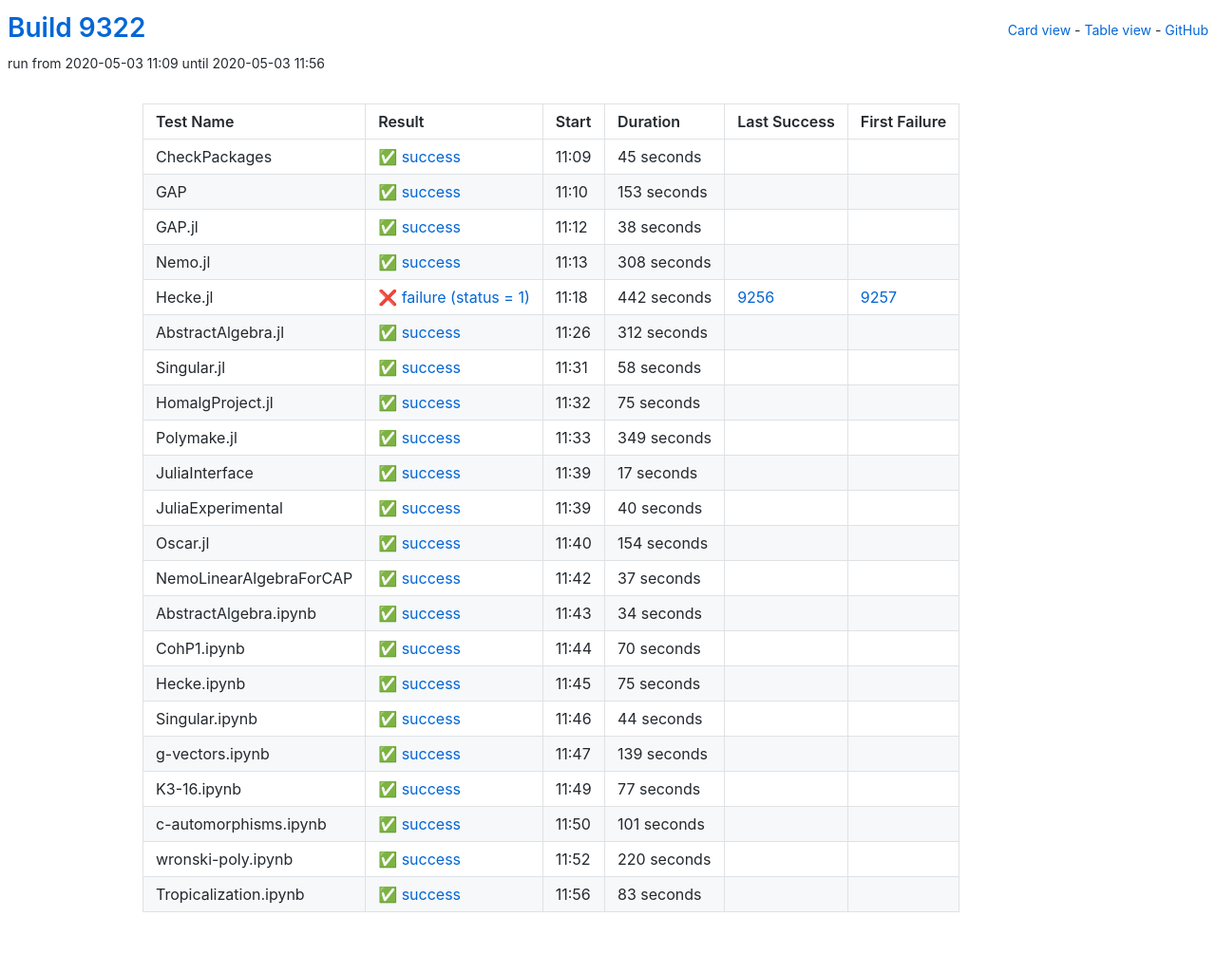
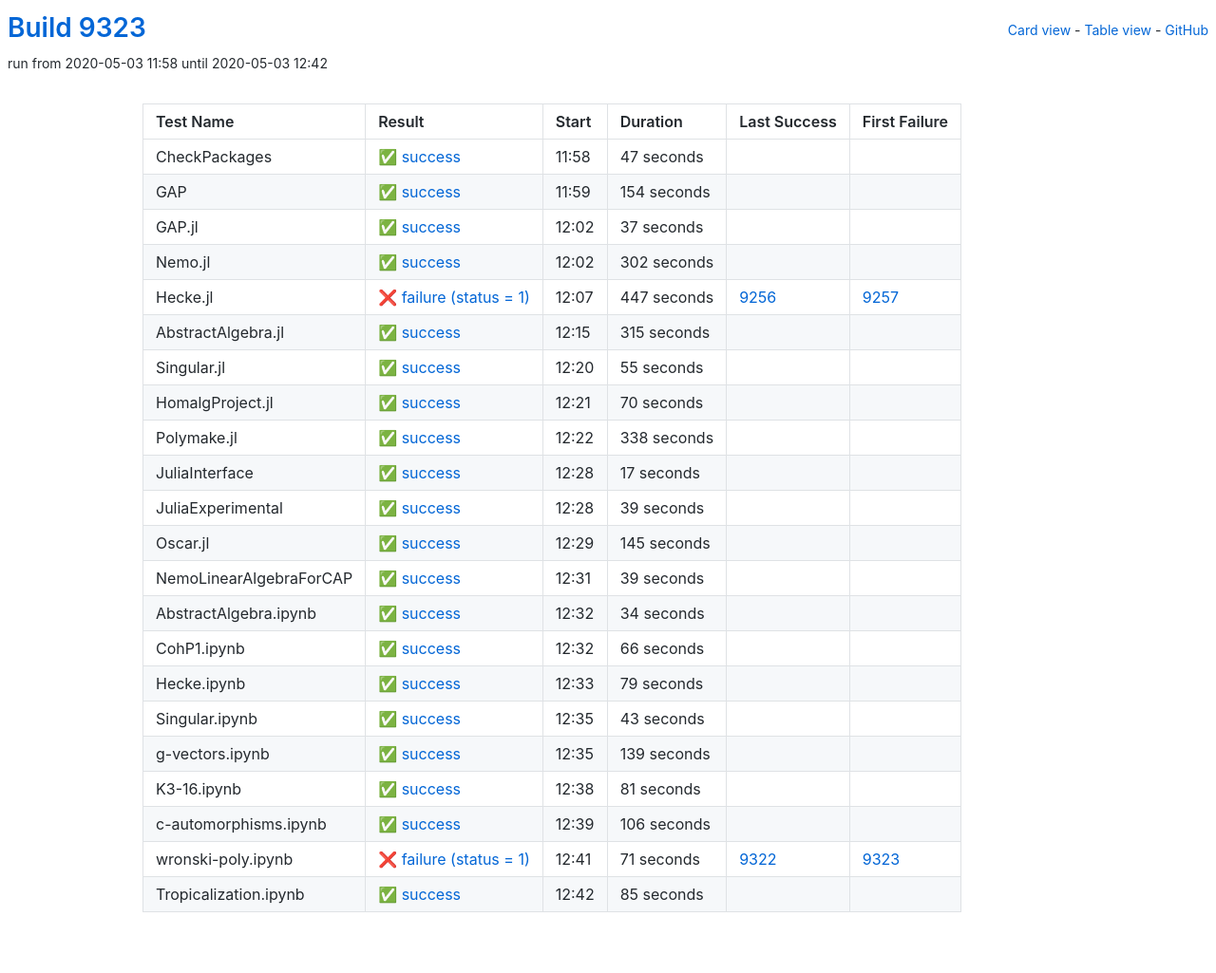
Before and after one commit to oscar-system/oscar-ci-status, a Jekyll site: the page built from table.html, in a window 1280 px wide. Shown: the whole page at 95% size. Built offline with Jekyll 4.4.1, drawn with Linux system fonts in a browser that asks for light colours.

Commit message:
Build 9323

```diff
--- a/_data/ci.yml
+++ b/_data/ci.yml
@@ -1,104 +1,104 @@
-build: 9322
-build_url: https://oscarci.mathematik.uni-kl.de/job/oscar/9322/
+build: 9323
+build_url: https://oscarci.mathematik.uni-kl.de/job/oscar/9323/
 job: oscar
 tests:
-- duration: 45
+- duration: 47
   exitcode: 0
   first_failure: false
   first_failure_url: null
   last_success: false
   last_success_url: null
-  log: https://oscarci.mathematik.uni-kl.de/job/oscar/9322/artifact/logs/build-9322/CheckPackages.log
+  log: https://oscarci.mathematik.uni-kl.de/job/oscar/9323/artifact/logs/build-9323/CheckPackages.log
   name: CheckPackages
-  start: 2020-05-03 11:09
+  start: 2020-05-03 11:58
   status: success
   success: true
-- duration: 153
+- duration: 154
   exitcode: 0
   first_failure: false
   first_failure_url: null
   last_success: false
   last_success_url: null
-  log: https://oscarci.mathematik.uni-kl.de/job/oscar/9322/artifact/logs/build-9322/GAP.log
+  log: https://oscarci.mathematik.uni-kl.de/job/oscar/9323/artifact/logs/build-9323/GAP.log
   name: GAP
-  start: 2020-05-03 11:10
+  start: 2020-05-03 11:59
   status: success
   success: true
-- duration: 38
+- duration: 37
   exitcode: 0
   first_failure: false
   first_failure_url: null
   last_success: false
   last_success_url: null
-  log: https://oscarci.mathematik.uni-kl.de/job/oscar/9322/artifact/logs/build-9322/GAP.jl.log
+  log: https://oscarci.mathematik.uni-kl.de/job/oscar/9323/artifact/logs/build-9323/GAP.jl.log
   name: GAP.jl
-  start: 2020-05-03 11:12
+  start: 2020-05-03 12:02
   status: success
   success: true
-- duration: 308
+- duration: 302
   exitcode: 0
   first_failure: false
   first_failure_url: null
   last_success: false
   last_success_url: null
-  log: https://oscarci.mathematik.uni-kl.de/job/oscar/9322/artifact/logs/build-9322/Nemo.jl.log
+  log: https://oscarci.mathematik.uni-kl.de/job/oscar/9323/artifact/logs/build-9323/Nemo.jl.log
   name: Nemo.jl
-  start: 2020-05-03 11:13
+  start: 2020-05-03 12:02
   status: success
   success: true
-- duration: 442
+- duration: 447
   exitcode: 1
   first_failure: 9257
   first_failure_url: https://oscarci.mathematik.uni-kl.de/job/oscar/9257/
   last_success: 9256
   last_success_url: https://oscarci.mathematik.uni-kl.de/job/oscar/9256/
-  log: https://oscarci.mathematik.uni-kl.de/job/oscar/9322/artifact/logs/build-9322/Hecke.jl.log
+  log: https://oscarci.mathematik.uni-kl.de/job/oscar/9323/artifact/logs/build-9323/Hecke.jl.log
   name: Hecke.jl
-  start: 2020-05-03 11:18
+  start: 2020-05-03 12:07
   status: failure
   success: false
-- duration: 312
+- duration: 315
   exitcode: 0
   first_failure: false
   first_failure_url: null
   last_success: false
   last_success_url: null
-  log: https://oscarci.mathematik.uni-kl.de/job/oscar/9322/artifact/logs/build-9322/AbstractAlgebra.jl.log
+  log: https://oscarci.mathematik.uni-kl.de/job/oscar/9323/artifact/logs/build-9323/AbstractAlgebra.jl.log
   name: AbstractAlgebra.jl
-  start: 2020-05-03 11:26
+  start: 2020-05-03 12:15
   status: success
   success: true
-- duration: 58
+- duration: 55
   exitcode: 0
   first_failure: false
   first_failure_url: null
   last_success: false
   last_success_url: null
-  log: https://oscarci.mathematik.uni-kl.de/job/oscar/9322/artifact/logs/build-9322/Singular.jl.log
+  log: https://oscarci.mathematik.uni-kl.de/job/oscar/9323/artifact/logs/build-9323/Singular.jl.log
   name: Singular.jl
-  start: 2020-05-03 11:31
+  start: 2020-05-03 12:20
   status: success
   success: true
-- duration: 75
+- duration: 70
   exitcode: 0
   first_failure: false
   first_failure_url: null
   last_success: false
   last_success_url: null
-  log: https://oscarci.mathematik.uni-kl.de/job/oscar/9322/artifact/logs/build-9322/HomalgProject.jl.log
+  log: https://oscarci.mathematik.uni-kl.de/job/oscar/9323/artifact/logs/build-9323/HomalgProject.jl.log
   name: HomalgProject.jl
-  start: 2020-05-03 11:32
+  start: 2020-05-03 12:21
   status: success
   success: true
-- duration: 349
+- duration: 338
   exitcode: 0
   first_failure: false
   first_failure_url: null
   last_success: false
   last_success_url: null
-  log: https://oscarci.mathematik.uni-kl.de/job/oscar/9322/artifact/logs/build-9322/Polymake.jl.log
+  log: https://oscarci.mathematik.uni-kl.de/job/oscar/9323/artifact/logs/build-9323/Polymake.jl.log
   name: Polymake.jl
-  start: 2020-05-03 11:33
+  start: 2020-05-03 12:22
   status: success
   success: true
 - duration: 17
@@ -107,42 +107,42 @@
   first_failure_url: null
   last_success: false
   last_success_url: null
-  log: https://oscarci.mathematik.uni-kl.de/job/oscar/9322/artifact/logs/build-9322/JuliaInterface.log
+  log: https://oscarci.mathematik.uni-kl.de/job/oscar/9323/artifact/logs/build-9323/JuliaInterface.log
   name: JuliaInterface
-  start: 2020-05-03 11:39
+  start: 2020-05-03 12:28
   status: success
   success: true
-- duration: 40
+- duration: 39
   exitcode: 0
   first_failure: false
   first_failure_url: null
   last_success: false
   last_success_url: null
-  log: https://oscarci.mathematik.uni-kl.de/job/oscar/9322/artifact/logs/build-9322/JuliaExperimental.log
+  log: https://oscarci.mathematik.uni-kl.de/job/oscar/9323/artifact/logs/build-9323/JuliaExperimental.log
   name: JuliaExperimental
-  start: 2020-05-03 11:39
+  start: 2020-05-03 12:28
   status: success
   success: true
-- duration: 154
+- duration: 145
   exitcode: 0
   first_failure: false
   first_failure_url: null
   last_success: false
   last_success_url: null
-  log: https://oscarci.mathematik.uni-kl.de/job/oscar/9322/artifact/logs/build-9322/Oscar.jl.log
+  log: https://oscarci.mathematik.uni-kl.de/job/oscar/9323/artifact/logs/build-9323/Oscar.jl.log
   name: Oscar.jl
-  start: 2020-05-03 11:40
+  start: 2020-05-03 12:29
   status: success
   success: true
-- duration: 37
+- duration: 39
   exitcode: 0
   first_failure: false
   first_failure_url: null
   last_success: false
   last_success_url: null
-  log: https://oscarci.mathematik.uni-kl.de/job/oscar/9322/artifact/logs/build-9322/NemoLinearAlgebraForCAP.log
+  log: https://oscarci.mathematik.uni-kl.de/job/oscar/9323/artifact/logs/build-9323/NemoLinearAlgebraForCAP.log
   name: NemoLinearAlgebraForCAP
-  start: 2020-05-03 11:42
+  start: 2020-05-03 12:31
   status: success
   success: true
 - duration: 34
@@ -151,42 +151,42 @@
   first_failure_url: null
   last_success: false
   last_success_url: null
-  log: https://oscarci.mathematik.uni-kl.de/job/oscar/9322/artifact/logs/build-9322/AbstractAlgebra.ipynb.log
+  log: https://oscarci.mathematik.uni-kl.de/job/oscar/9323/artifact/logs/build-9323/AbstractAlgebra.ipynb.log
   name: AbstractAlgebra.ipynb
-  start: 2020-05-03 11:43
+  start: 2020-05-03 12:32
   status: success
   success: true
-- duration: 70
+- duration: 66
   exitcode: 0
   first_failure: false
   first_failure_url: null
   last_success: false
   last_success_url: null
-  log: https://oscarci.mathematik.uni-kl.de/job/oscar/9322/artifact/logs/build-9322/CohP1.ipynb.log
+  log: https://oscarci.mathematik.uni-kl.de/job/oscar/9323/artifact/logs/build-9323/CohP1.ipynb.log
   name: CohP1.ipynb
-  start: 2020-05-03 11:44
+  start: 2020-05-03 12:32
   status: success
   success: true
-- duration: 75
+- duration: 79
   exitcode: 0
   first_failure: false
   first_failure_url: null
   last_success: false
   last_success_url: null
-  log: https://oscarci.mathematik.uni-kl.de/job/oscar/9322/artifact/logs/build-9322/Hecke.ipynb.log
+  log: https://oscarci.mathematik.uni-kl.de/job/oscar/9323/artifact/logs/build-9323/Hecke.ipynb.log
   name: Hecke.ipynb
-  start: 2020-05-03 11:45
+  start: 2020-05-03 12:33
   status: success
   success: true
-- duration: 44
+- duration: 43
   exitcode: 0
   first_failure: false
   first_failure_url: null
   last_success: false
   last_success_url: null
-  log: https://oscarci.mathematik.uni-kl.de/job/oscar/9322/artifact/logs/build-9322/Singular.ipynb.log
+  log: https://oscarci.mathematik.uni-kl.de/job/oscar/9323/artifact/logs/build-9323/Singular.ipynb.log
   name: Singular.ipynb
-  start: 2020-05-03 11:46
+  start: 2020-05-03 12:35
   status: success
   success: true
 - duration: 139
@@ -195,52 +195,52 @@
   first_failure_url: null
   last_success: false
   last_success_url: null
-  log: https://oscarci.mathematik.uni-kl.de/job/oscar/9322/artifact/logs/build-9322/g-vectors.ipynb.log
+  log: https://oscarci.mathematik.uni-kl.de/job/oscar/9323/artifact/logs/build-9323/g-vectors.ipynb.log
   name: g-vectors.ipynb
-  start: 2020-05-03 11:47
+  start: 2020-05-03 12:35
   status: success
   success: true
-- duration: 77
+- duration: 81
   exitcode: 0
   first_failure: false
   first_failure_url: null
   last_success: false
   last_success_url: null
-  log: https://oscarci.mathematik.uni-kl.de/job/oscar/9322/artifact/logs/build-9322/K3-16.ipynb.log
+  log: https://oscarci.mathematik.uni-kl.de/job/oscar/9323/artifact/logs/build-9323/K3-16.ipynb.log
   name: K3-16.ipynb
-  start: 2020-05-03 11:49
+  start: 2020-05-03 12:38
   status: success
   success: true
-- duration: 101
+- duration: 106
   exitcode: 0
   first_failure: false
   first_failure_url: null
   last_success: false
   last_success_url: null
-  log: https://oscarci.mathematik.uni-kl.de/job/oscar/9322/artifact/logs/build-9322/c-automorphisms.ipynb.log
+  log: https://oscarci.mathematik.uni-kl.de/job/oscar/9323/artifact/logs/build-9323/c-automorphisms.ipynb.log
   name: c-automorphisms.ipynb
-  start: 2020-05-03 11:50
+  start: 2020-05-03 12:39
   status: success
   success: true
-- duration: 220
+- duration: 71
+  exitcode: 1
+  first_failure: 9323
+  first_failure_url: https://oscarci.mathematik.uni-kl.de/job/oscar/9323/
+  last_success: 9322
+  last_success_url: https://oscarci.mathematik.uni-kl.de/job/oscar/9322/
+  log: https://oscarci.mathematik.uni-kl.de/job/oscar/9323/artifact/logs/build-9323/wronski-poly.ipynb.log
+  name: wronski-poly.ipynb
+  start: 2020-05-03 12:41
+  status: failure
+  success: false
+- duration: 85
   exitcode: 0
   first_failure: false
   first_failure_url: null
   last_success: false
   last_success_url: null
-  log: https://oscarci.mathematik.uni-kl.de/job/oscar/9322/artifact/logs/build-9322/wronski-poly.ipynb.log
-  name: wronski-poly.ipynb
-  start: 2020-05-03 11:52
+  log: https://oscarci.mathematik.uni-kl.de/job/oscar/9323/artifact/logs/build-9323/Tropicalization.ipynb.log
+  name: Tropicalization.ipynb
+  start: 2020-05-03 12:42
   status: success
   success: true
-- duration: 83
-  exitcode: 0
-  first_failure: false
-  first_failure_url: null
-  last_success: false
-  last_success_url: null
-  log: https://oscarci.mathematik.uni-kl.de/job/oscar/9322/artifact/logs/build-9322/Tropicalization.ipynb.log
-  name: Tropicalization.ipynb
-  start: 2020-05-03 11:56
-  status: success
-  success: true
```
Also changed, not shown: README.md.
